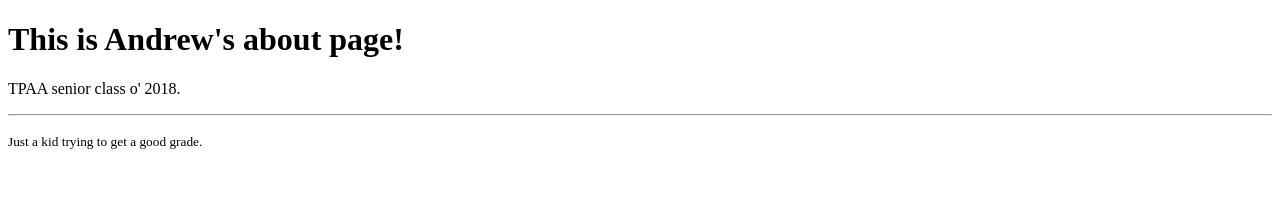
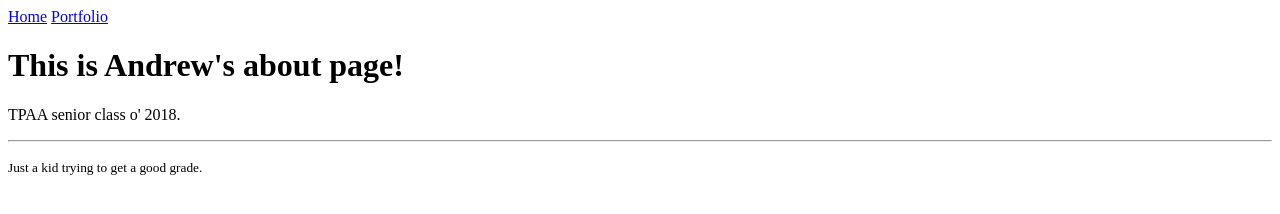
Before and after one commit to abowman1981/abowman1981.github.io, a plain HTML site: page my_website/aboutme.html in a window 1280 px wide. Drawn offline with Linux system fonts and the light colour scheme.

Commit message:
aboutme.html

```diff
--- a/my_website/aboutme.html
+++ b/my_website/aboutme.html
@@ -5,6 +5,8 @@
     <title>Test Document</title>
 </head>
 <body>
+    <a href="index.html">Home</a>
+    <a href="portfolio.html">Portfolio</a>
     <h1>This is Andrew's about page!</h1>
     <p>TPAA senior class o' 2018.</p>
     <hr />
```
